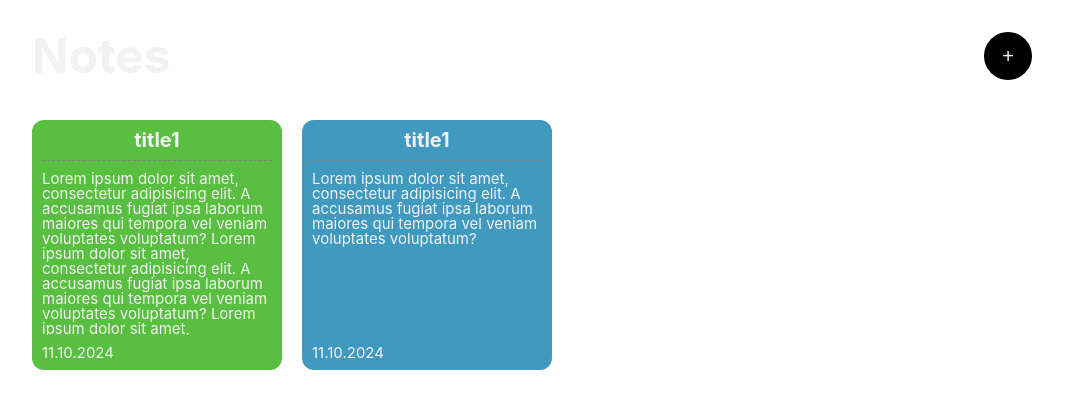
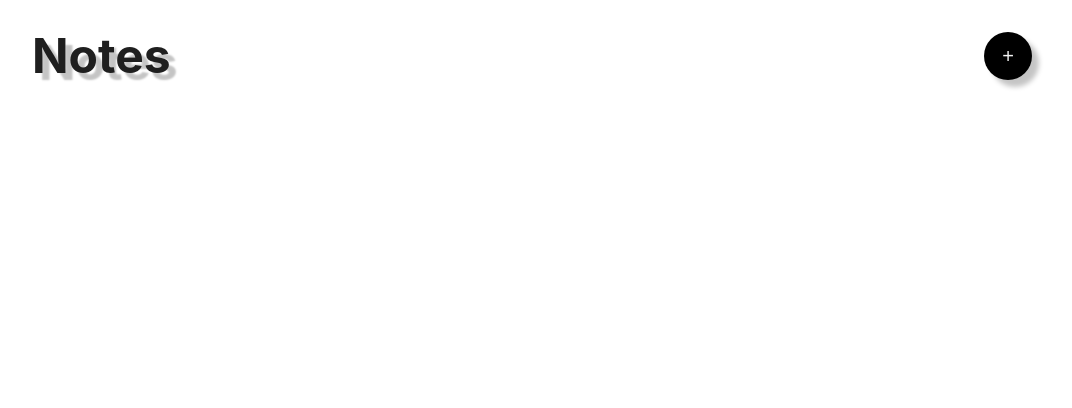
Before and after one commit to vdekterev/vue-learning, a Vue app: page / in a window 1280 px wide. Shown: the top 408 px of the page, without its empty margins (108-1180 px from the left). Built offline with nearby package versions, Linux system fonts and the light colour scheme.

Commit message:
learned v-if + v-for + v-ref + work w8 localStorage

```diff
--- a/src/App.vue
+++ b/src/App.vue
@@ -1,61 +1,88 @@
 <script setup>
 import { ref } from 'vue'
 function getRandomColor() {
-		return "hsl(" + Math.random() * 360 + ", 50%, 50%)";
+	return 'hsl(' + Math.random() * 360 + ', 50%, 50%)'
 }
-	const isModalOpen = ref(false);
+const isModalOpen = ref(false)
+const newNote = ref('')
+
+const notes = ref([])
+
+const selectedNote = ref({})
+
+try {
+	const lsNotes = JSON.parse(localStorage.getItem('notes'))
+	if (Array.isArray(lsNotes)) {
+		notes.value = lsNotes
+	}
+} catch (e) {
+	console.error(e)
+}
+
+function addNote() {
+	const date = new Date()
+	newNote.value = newNote.value.trim()
+	if (newNote.value.length > 0) {
+		notes.value.push({
+			id: Math.floor(Math.random() * 100000) + 1,
+			text: newNote.value,
+			color: getRandomColor(),
+			date: date.toLocaleDateString(),
+		})
+		try {
+			localStorage.setItem('notes', JSON.stringify(notes.value))
+		} catch (e) {
+			console.error(e)
+		}
+		isModalOpen.value = false
+		newNote.value = ''
+	}
+}
+
+function selectNote(noteId) {
+	const res = notes.value.find(i => i.id === noteId)
+	if (res) {
+		selectedNote.value = res
+	}
+}
 </script>
 
 <template>
 	<main>
-		<div class="modal" @click.self="isModalOpen=false" v-if="isModalOpen">
+		<div class="modal" @click.self="isModalOpen = false" v-if="isModalOpen">
 			<div class="modal-content">
 				<p>Add a new note</p>
-					<textarea name="note" id="notes" cols="30" rows="10"/>
-					<button>Add</button>
-					<div class="close">+</div>
+				<textarea
+					v-model="newNote"
+					name="note"
+					id="notes"
+					cols="30"
+					rows="10"
+				/>
+				<button @click="addNote">Add</button>
 			</div>
 		</div>
 
-
 		<div class="header">
 			<h1>Notes</h1>
-			<button @click="isModalOpen=true">+</button>
+			<button @click="isModalOpen = true">+</button>
 		</div>
 
 		<div id="notes">
-			<div class="note" :style="{background: getRandomColor()}">
-				<div class="note_title">title1</div>
+			<template v-for="note in notes" :key="note.id">
+				<div
+					class="note"
+					:style="{ background: note.color }"
+					@click="selectNote(note.id)"
+					:class="{'selected': selectedNote.id === note.id}"
+				>
+					<div class="note_title">Title № {{ note.id }}</div>
 					<div class="note_content">
-					Lorem ipsum dolor sit amet,
-					consectetur adipisicing elit.
-					A accusamus fugiat ipsa laborum
-					maiores qui tempora vel veniam
-					voluptates voluptatum?
-					Lorem ipsum dolor sit amet,
-					consectetur adipisicing elit.
-					A accusamus fugiat ipsa laborum
-					maiores qui tempora vel veniam
-					voluptates voluptatum?
-					Lorem ipsum dolor sit amet,
-					consectetur adipisicing elit.
-					A accusamus fugiat ipsa laborum
-					maiores qui tempora vel veniam
-					voluptates voluptatum?
+						{{ note.text }}
 					</div>
-				<div class="note_date">11.10.2024</div>
+					<div class="note_date">{{ note.date }}</div>
 				</div>
-			<div class="note" :style="{background: getRandomColor()}">
-				<div class="note_title">title1</div>
-				<div class="note_content">
-					Lorem ipsum dolor sit amet,
-					consectetur adipisicing elit.
-					A accusamus fugiat ipsa laborum
-					maiores qui tempora vel veniam
-					voluptates voluptatum?
-				</div>
-				<div class="note_date">11.10.2024</div>
-			</div>
+			</template>
 		</div>
 	</main>
 </template>
@@ -68,6 +95,9 @@
 .header h1 {
 	font-size: 48px;
 	font-weight: 700;
+	color: #1f1f1f;
+	text-shadow: 7px 7px 2px rgba(0, 0, 0, 0.23);
+	user-select: none;
 }
 .header button {
 	border: none;
@@ -81,13 +111,24 @@
 	color: #f2f2f2;
 	cursor: pointer;
 	font-size: 20px;
+	box-shadow: 7px 7px 5px 0 rgba(0, 0, 0, 0.23);
+	user-select: none;
+	transition: all 0.2s ease-in-out;
 }
+
+.header button:active {
+	transform: translate(7px, 7px);
+	box-shadow: none;
+}
+
 #notes {
 	display: grid;
 	grid-template-columns: repeat(4, 1fr);
 	grid-gap: 20px;
 }
 .note {
+	position: relative;
+	cursor: pointer;
 	border-radius: 12px;
 	padding: 10px;
 	width: 100%;
@@ -97,8 +138,29 @@
 	display: flex;
 	flex-direction: column;
 	gap: 10px;
-		background: #1F1F1F;
+	background: #1f1f1f;
+	-webkit-box-shadow: 14px 14px 5px 0px rgba(0, 0, 0, 0.23);
+	-moz-box-shadow: 14px 14px 5px 0px rgba(0, 0, 0, 0.23);
+	box-shadow: 14px 14px 5px 0px rgba(0, 0, 0, 0.23);
+	transition: all 0.2s ease-in-out;
 }
+
+.note.selected {
+	border: 1px solid #1f1f1f;
+}
+
+.note.selected::after {
+	position: absolute;
+	content: 'Remove note';
+	bottom: 10px;
+	right: 10px;
+}
+
+.note:active {
+	transform: translate(14px, 14px);
+	box-shadow: none;
+}
+
 .note_title {
 	font-weight: bold;
 	padding-bottom: 10px;
@@ -111,10 +173,19 @@
 	overflow: hidden;
 }
 
+.note_date {
+	font-weight: bold;
+}
+
 .modal textarea {
 	border-radius: 12px;
 	padding: 10px;
 }
+
+.modal textarea:focus {
+	outline: #1f1f1f;
+}
+
 .modal button {
 	user-select: none;
 	width: 100%;
@@ -122,29 +193,9 @@
 	border-radius: 8px;
 	font-size: 20px;
 	color: #f2f2f2;
-		background: rgb(2,0,36);
-		background: linear-gradient(90deg, rgba(2,0,36,1) 0%, rgba(108,105,149,1) 0%, rgba(54,82,198,1) 53%, rgba(34,177,39,1) 100%);
+	background-color: blueviolet;
 }
 .modal button:active {
 	box-shadow: 2px 2px 5px gray;
 }
-	.modal .close {
-		position: absolute;
-		top: 10px;
-		right: 10px;
-		border-radius: 99px;
-		background-color: gray;
-		width: 24px;
-		aspect-ratio: 1;
-		display: flex;
-		place-items: center;
-		place-content: center;
-		font-weight: bold;
-		transform: rotate(45deg);
-		cursor: pointer;
-		user-select: none;
-	}
-	.modal .close:active {
-		box-shadow: 2px 2px 5px gray;
-	}
 </style>
--- a/src/assets/main.css
+++ b/src/assets/main.css
@@ -39,26 +39,18 @@ main {
   display: flex;
   flex-direction: column;
   gap: 10px;
-  background-color: #fefefe;
+  background-color: #444444;
   margin: auto;
   padding: 20px;
   border: 1px solid #888;
-  width: 80%;
+  border-radius: 12px;
+  width: 50%;
+  max-width: 400px;
 }
 
-
-.close {
-  color: #aaaaaa;
-  float: right;
-  font-size: 28px;
+.modal-content p {
   font-weight: bold;
-}
-
-.close:hover,
-.close:focus {
-  color: #000;
-  text-decoration: none;
-  cursor: pointer;
+  text-align: center;
 }
 
 @media (hover: hover) {
@@ -66,3 +58,10 @@ main {
     background-color: hsla(160, 100%, 37%, 0.2);
   }
 }
+
+@media (prefers-color-scheme: dark) {
+  #app {
+    background-color: #1F1F1F;
+    color: #f2f2f2;
+  }
+}
--- a/src/assets/reset.css
+++ b/src/assets/reset.css
@@ -44,3 +44,7 @@ table {
     border-collapse: collapse;
     border-spacing: 0;
 }
+
+textarea {
+    resize: none;
+}
```
Lines whose indentation alone changed are shown as unchanged.
